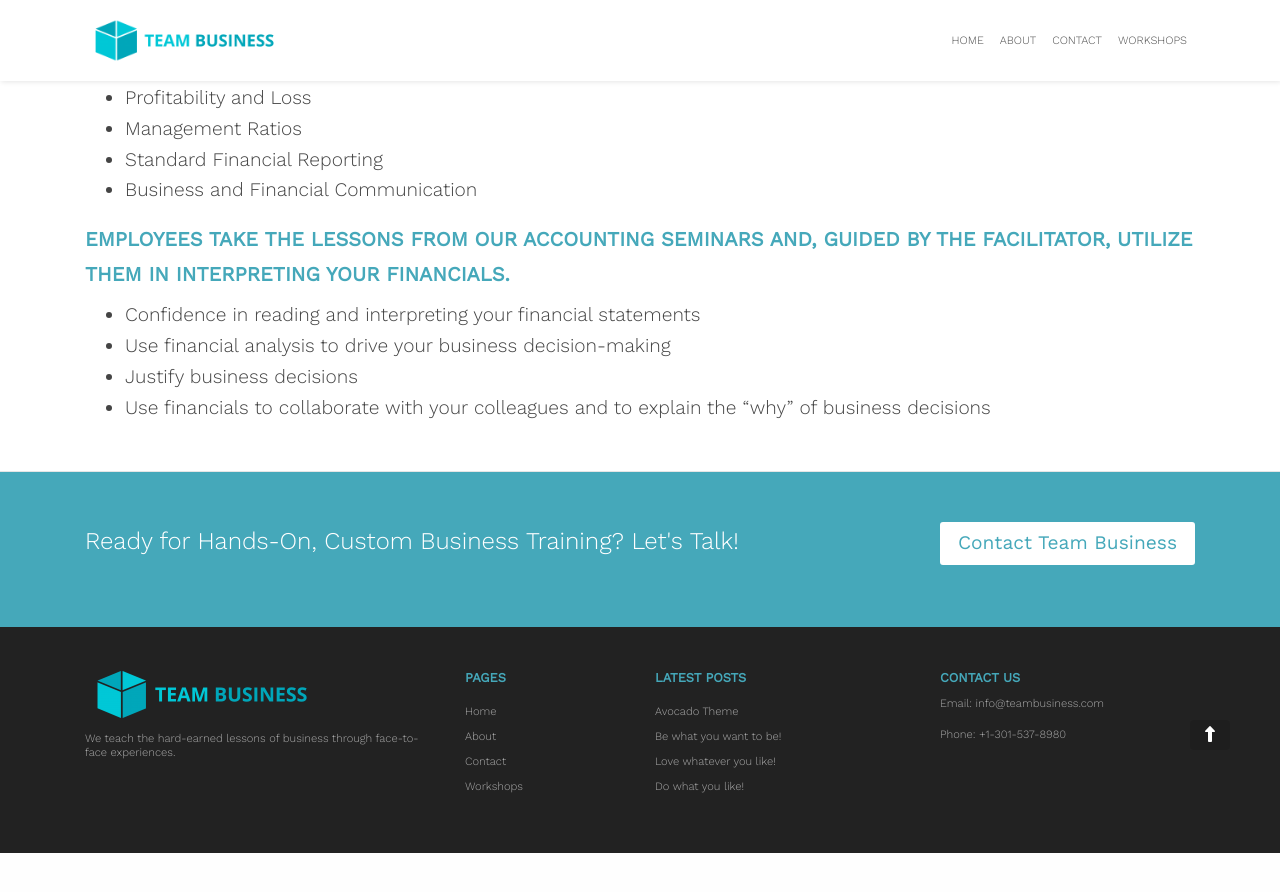
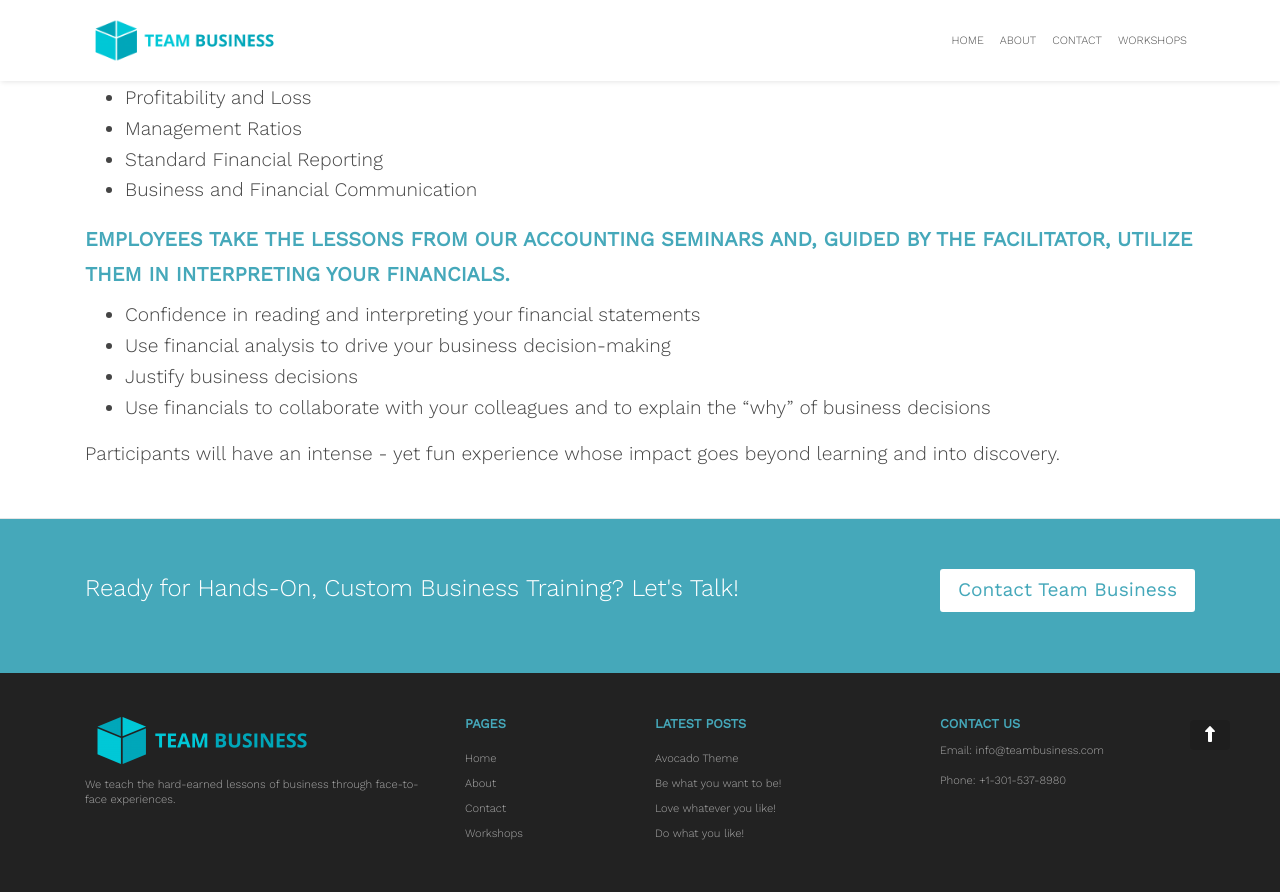
Before and after one commit to zac-heisey/team-business, a Jekyll site: the page built from _pages/accounting-workshop.md, in a window 1280 px wide and 900 px high, scrolled down 1578 px. Shown: the top 892 px of the window. Built offline with Jekyll 4.4.1, drawn with Linux system fonts in a browser that asks for light colours; nearby versions of some CDN libraries; before the commit the page ends 2431 px from its top, so only the background shows below that.

Commit message:
Update from Forestry.io Lara Azzam updated _pages/accounting-workshop.md

```diff
--- a/_pages/accounting-workshop.md
+++ b/_pages/accounting-workshop.md
@@ -39,3 +39,5 @@ The result is your employees will use a common language, understand where they f
 * Use financial analysis to drive your business decision-making
 * Justify business decisions
 * Use financials to collaborate with your colleagues and to explain the “why” of  business decisions
+
+Participants will have an intense - yet fun experience whose impact goes beyond learning and into discovery.
```
